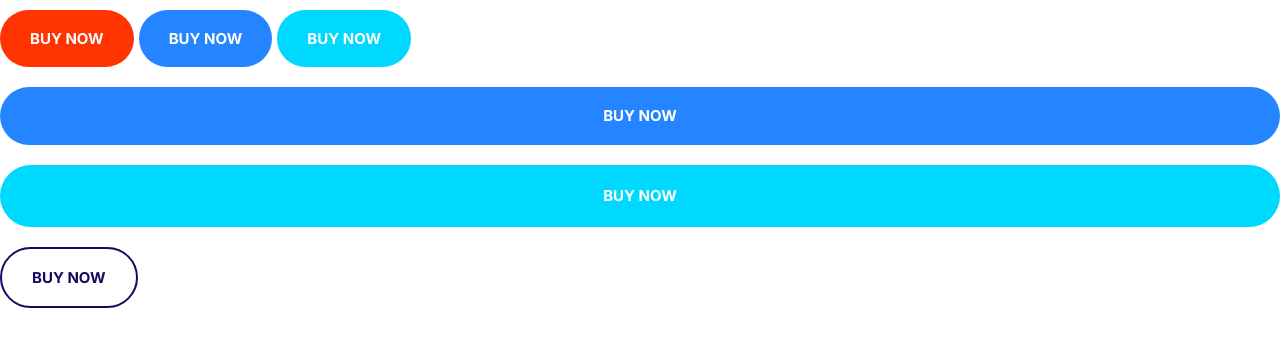
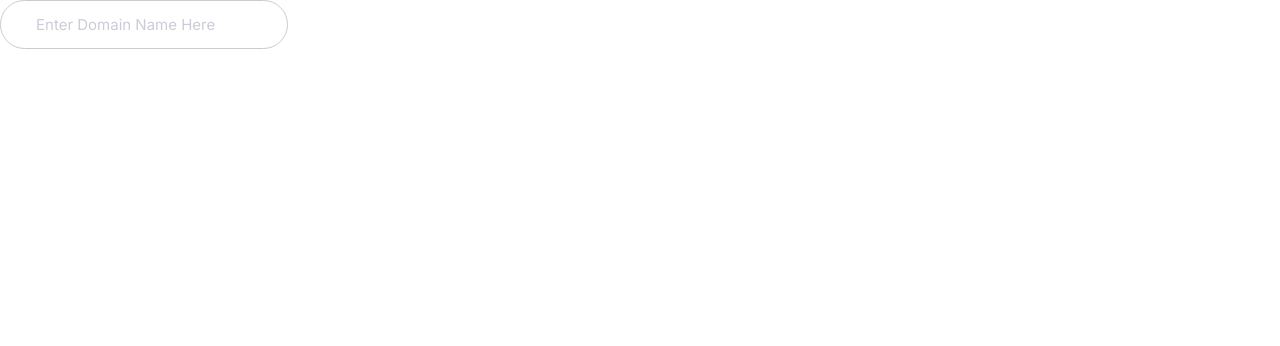
Before and after one commit to PaleBlueDot1990/Moshify, a plain HTML site: page index.html in a window 1280 px wide. Drawn offline with Linux system fonts and the light colour scheme.

Commit message:
Made the inputs component.

```diff
--- a/css/styles.css
+++ b/css/styles.css
@@ -237,3 +237,23 @@ a {
         font-size: 1.5rem;
     }
 }
+
+/* Inputs */
+.input {
+    padding: 1.5rem 3.5rem;
+    border: 1px solid #ccc;
+    border-radius: 30px;
+    outline: 0;
+    color: var(--color-headings);
+    font-size: 2rem;
+}
+
+::placeholder {
+    color: #cdcbd7;
+}
+
+@media screen and (min-width: 1024px) {
+    .input {
+        font-size: 1.5rem;
+    }
+}
--- a/index.html
+++ b/index.html
@@ -14,13 +14,6 @@
     <link rel="stylesheet" href="css/styles.css" />
   </head>
   <body>
-    <button class="btn btn--accent">Buy Now</button>
-    <button class="btn btn--primary">Buy Now</button>
-    <button class="btn btn--secondary">Buy Now</button>
-
-    <button class="btn btn--primary btn--block">Buy Now</button>
-    <a href="#" class="btn btn--secondary btn--block">Buy Now</a>
-
-    <button class="btn btn--outline">Buy Now</button>
+    <input type="text" class="input" placeholder="Enter Domain Name Here" />
   </body>
 </html>
```
Also changed, not shown: component/inputs.html (added, +1 -0 lines).
